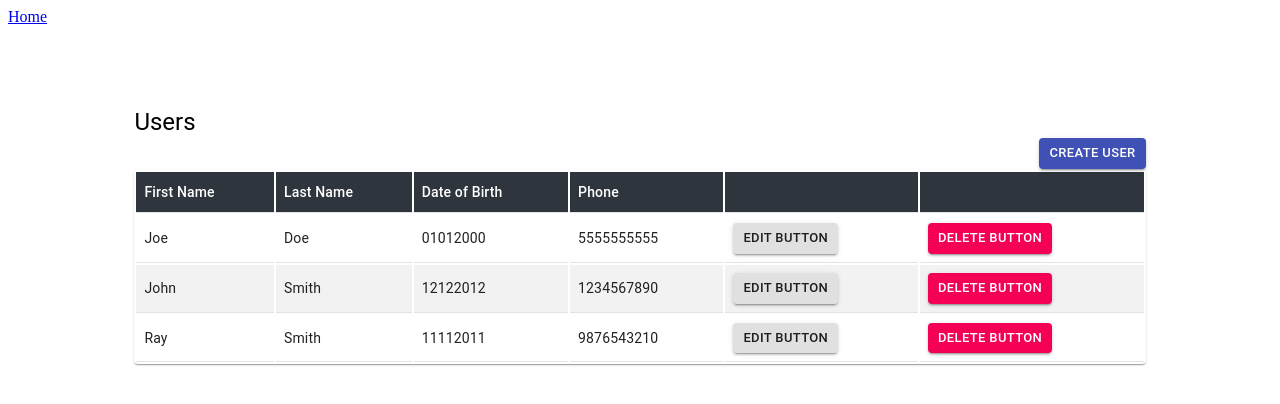
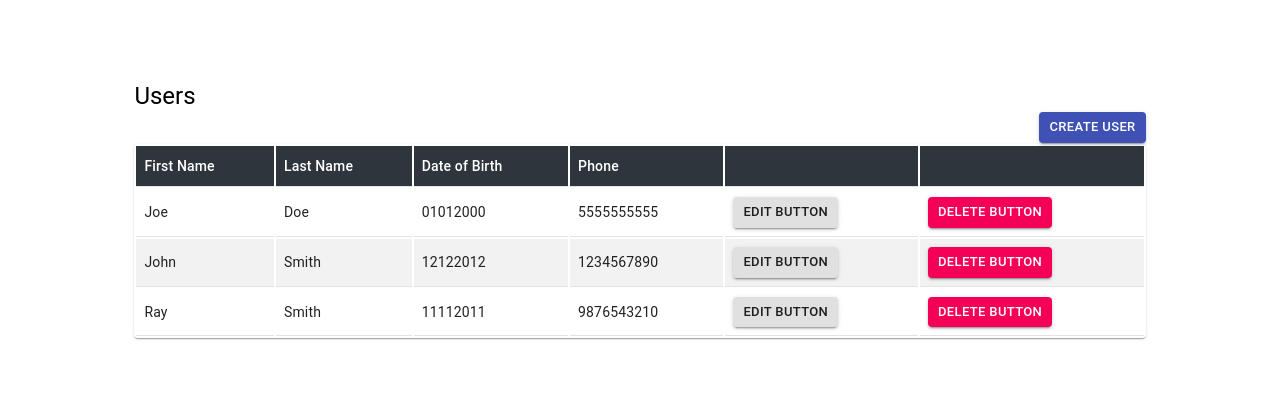
Before and after one commit to i-mckinney/regulatory-dashboard, a React (Create React App) app in the folder userapp/: page / in a window 1280 px wide. Shown: the top 404 px of the page. Built offline with nearby package versions, Linux system fonts and the light colour scheme.

Commit message:
Remove Header component

```diff
--- a/userapp/src/components/App.js
+++ b/userapp/src/components/App.js
@@ -4,14 +4,12 @@ import UserTable from './user/UserTable'
 import UserCreate from './user/UserCreate'
 import UserEdit from './user/UserEdit'
 import UserDelete from './user/UserDelete'
-import Header from './Header';
 
 function App() {
   return (
     <div className="ui container">
       <BrowserRouter>
         <div>
-          <Header />
           <Switch>
             <Route path="/" exact component={UserTable} />
             <Route path="/user/new" component={UserCreate}  />
--- a/userapp/src/components/Header.js
+++ /dev/null
@@ -1,14 +0,0 @@
-import React from "react";
-import { Link } from "react-router-dom";
-
-const Header = () => {
-  return (
-    <div className="ui secondary pointing menu">
-      <Link to="/" className="item">
-        Home
-      </Link>
-    </div>
-  );
-};
-
-export default Header;
```
